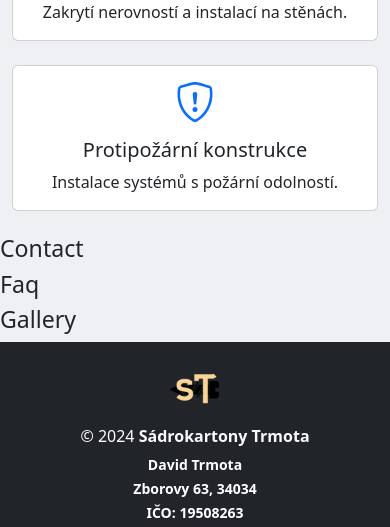
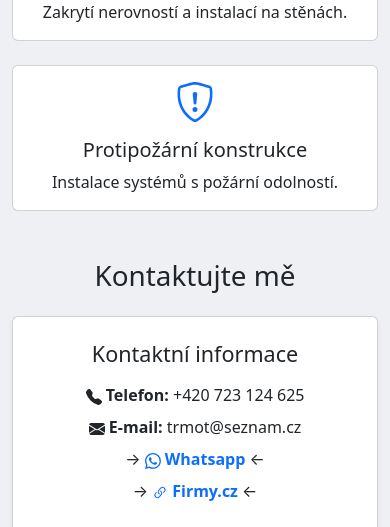
Before and after one commit to brachdavid/SadrokartonyTrmota, an ASP.NET Core app: page / in a window 390 px wide. Shown: the part 2569-3096 px from the top of the page. Run offline with ASP.NET Core 8, Linux system fonts and the light colour scheme; style sheets or scripts are compiled from the project's sources; the project's own start-up code is not run, and a stand-in starts its controllers and pages; some libraries are stand-ins or nearby versions; grey boxes are pictures that could not be loaded.

Commit message:
Add a "Contact" section.
- Add phone number, email, whattsaap link and firmy.cz link to the "Contact information" card.
- Add a contact form card without content yet.

```diff
--- a/Components/Sections/Contact.razor
+++ b/Components/Sections/Contact.razor
@@ -1,5 +1,63 @@
-<h3>Contact</h3>
+<section id="kontakt" class="px-lg-5 py-4">
+    <div class="container">
+        <h2 class="h1 text-center mb-4">Kontaktujte mě</h2>
+        <div class="row g-4">
+            <!-- Kontaktní informace -->
+            <div class="col-lg-6 text-center">
+                <div class="card p-4 h-100 shadow-sm">
+                    <h3 class="h4 mb-3">Kontaktní informace</h3>
+                    <ul class="list-unstyled">
+                        <li class="mb-2">
+                            <svg xmlns="http://www.w3.org/2000/svg" width="16" height="16" fill="currentColor" class="bi bi-telephone-fill" viewBox="0 0 16 16" loading="lazy">
+                                <path fill-rule="evenodd" d="M1.885.511a1.745 1.745 0 0 1 2.61.163L6.29 2.98c.329.423.445.974.315 1.494l-.547 2.19a.68.68 0 0 0 .178.643l2.457 2.457a.68.68 0 0 0 .644.178l2.189-.547a1.75 1.75 0 0 1 1.494.315l2.306 1.794c.829.645.905 1.87.163 2.611l-1.034 1.034c-.74.74-1.846 1.065-2.877.702a18.6 18.6 0 0 1-7.01-4.42 18.6 18.6 0 0 1-4.42-7.009c-.362-1.03-.037-2.137.703-2.877z" />
+                            </svg>
+                            <strong>Telefon:</strong><span> +420 723 124 625</span>
+                        </li>
+                        <li class="mb-2">
+                            <svg xmlns="http://www.w3.org/2000/svg" width="16" height="16" fill="currentColor" class="bi bi-envelope-fill" viewBox="0 0 16 16" loading="lazy">
+                                <path d="M.05 3.555A2 2 0 0 1 2 2h12a2 2 0 0 1 1.95 1.555L8 8.414zM0 4.697v7.104l5.803-3.558zM6.761 8.83l-6.57 4.027A2 2 0 0 0 2 14h12a2 2 0 0 0 1.808-1.144l-6.57-4.027L8 9.586zm3.436-.586L16 11.801V4.697z" />
+                            </svg>
+                            <strong>E-mail:</strong> <span>trmot@seznam.cz</span>
+                        </li>
+                        <li class="mb-2">
+                            <span>
+                                →
+                                <a href="https://wa.me/420723124625" class="text-decoration-none link-primary" target=" _blank">
+                                    <svg xmlns="http://www.w3.org/2000/svg" width="16" height="16" fill="currentColor" class="bi bi-whatsapp" viewBox="0 0 16 16" loading="lazy">
+                                        <path d="M13.601 2.326A7.85 7.85 0 0 0 7.994 0C3.627 0 .068 3.558.064 7.926c0 1.399.366 2.76 1.057 3.965L0 16l4.204-1.102a7.9 7.9 0 0 0 3.79.965h.004c4.368 0 7.926-3.558 7.93-7.93A7.9 7.9 0 0 0 13.6 2.326zM7.994 14.521a6.6 6.6 0 0 1-3.356-.92l-.24-.144-2.494.654.666-2.433-.156-.251a6.56 6.56 0 0 1-1.007-3.505c0-3.626 2.957-6.584 6.591-6.584a6.56 6.56 0 0 1 4.66 1.931 6.56 6.56 0 0 1 1.928 4.66c-.004 3.639-2.961 6.592-6.592 6.592m3.615-4.934c-.197-.099-1.17-.578-1.353-.646-.182-.065-.315-.099-.445.099-.133.197-.513.646-.627.775-.114.133-.232.148-.43.05-.197-.1-.836-.308-1.592-.985-.59-.525-.985-1.175-1.103-1.372-.114-.198-.011-.304.088-.403.087-.088.197-.232.296-.346.1-.114.133-.198.198-.33.065-.134.034-.248-.015-.347-.05-.099-.445-1.076-.612-1.47-.16-.389-.323-.335-.445-.34-.114-.007-.247-.007-.38-.007a.73.73 0 0 0-.529.247c-.182.198-.691.677-.691 1.654s.71 1.916.81 2.049c.098.133 1.394 2.132 3.383 2.992.47.205.84.326 1.129.418.475.152.904.129 1.246.08.38-.058 1.171-.48 1.338-.943.164-.464.164-.86.114-.943-.049-.084-.182-.133-.38-.232" />
+                                    </svg>
+                                    <strong>Whatsapp</strong>
+                                </a>
+                                ←
+                            </span>
+                        </li>
+                        <li class="mb-2">
+                            <span>
+                                →
+                                <a href="https://www.firmy.cz/detail/13732860-sadrokartony-david-trmota-zborovy.html" class="text-decoration-none link-primary" target="_blank">
+                                    <svg xmlns="http://www.w3.org/2000/svg" width="16" height="16" fill="currentColor" class="bi bi-link-45deg" viewBox="0 0 16 16"loading="lazy">
+                                        <path d="M4.715 6.542 3.343 7.914a3 3 0 1 0 4.243 4.243l1.828-1.829A3 3 0 0 0 8.586 5.5L8 6.086a1 1 0 0 0-.154.199 2 2 0 0 1 .861 3.337L6.88 11.45a2 2 0 1 1-2.83-2.83l.793-.792a4 4 0 0 1-.128-1.287z" />
+                                        <path d="M6.586 4.672A3 3 0 0 0 7.414 9.5l.775-.776a2 2 0 0 1-.896-3.346L9.12 3.55a2 2 0 1 1 2.83 2.83l-.793.792c.112.42.155.855.128 1.287l1.372-1.372a3 3 0 1 0-4.243-4.243z" />
+                                    </svg>
+                                    <strong>Firmy.cz</strong>
+                                </a>
+                                ←
+                            </span>
+                        </li>
+                    </ul>
+                    <div class="d-flex justify-content-center">
+                        <iframe title="Google Maps" src="https://www.google.com/maps/embed?pb=!1m18!1m12!1m3!1d2611.0294894825442!2d13.517394912074387!3d49.38051727128845!2m3!1f0!2f0!3f0!3m2!1i1024!2i768!4f13.1!3m3!1m2!1s0x470ad708f012d3d9%3A0x4a65ee3e262eb0d2!2sDavid%20Trmota!5e1!3m2!1scs!2scz!4v1732793143474!5m2!1scs!2scz" width="550" height="320" style="border:0;" allowfullscreen="" loading="lazy" referrerpolicy="no-referrer-when-downgrade"></iframe>
+                    </div>
+                </div>
+            </div>
 
-@code {
-
-}
+            <!-- Kontaktní formulář -->
+            <div class="col-lg-6 text-center">
+                <div class="card p-4 h-100 shadow-sm">
+                    <h3 class="h4 mb-3">Kontaktní formulář</h3>
+                    <ContactForm />
+                </div>
+            </div>
+        </div>
+    </div>
+</section>
--- /dev/null
+++ b/Components/Sections/ContactForm.razor
@@ -0,0 +1,5 @@
+<h3>ContactForm</h3>
+
+@code {
+
+}
```
Also changed, not shown: 1 other file.
